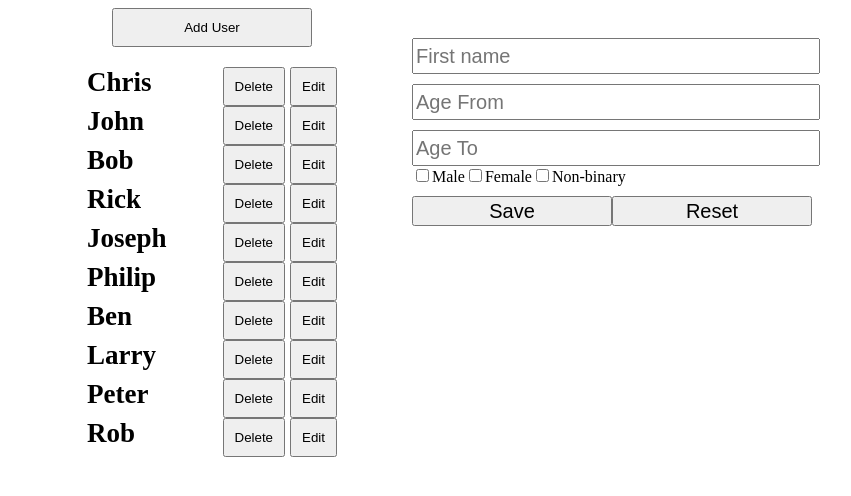
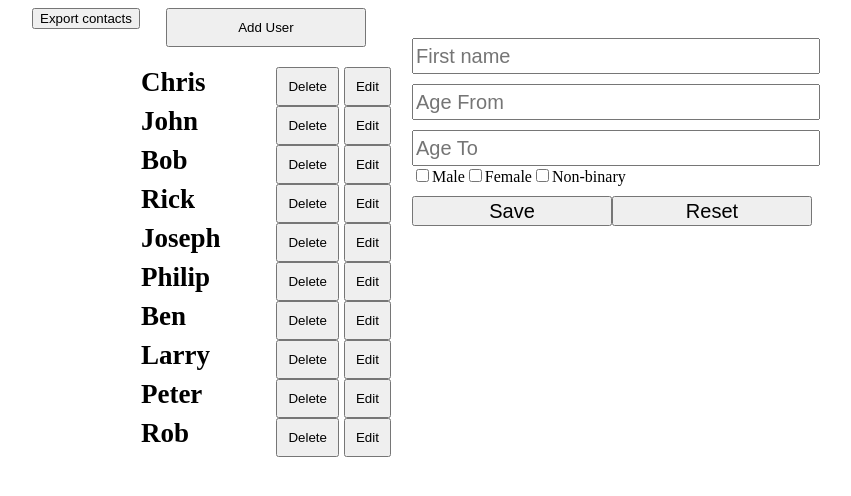
Before and after one commit to SergeyOdnosteblets/test-task-ts, a React (Create React App) app: page / in a window 1280 px wide. Shown: the top 496 px of the page, without its empty margins (208-1059 px from the left). Built offline with nearby package versions, Linux system fonts and the light colour scheme; no server answers.

Commit message:
add import contacts

```diff
--- a/package.json
+++ b/package.json
@@ -9,10 +9,12 @@
     "@types/jest": "^27.5.2",
     "@types/node": "^16.11.56",
     "@types/react": "^18.0.18",
+    "@types/react-csv": "^1.1.3",
     "@types/react-dom": "^18.0.6",
     "axios": "^0.27.2",
     "node-sass": "^7.0.1",
     "react": "^18.2.0",
+    "react-csv": "^2.2.2",
     "react-dom": "^18.2.0",
     "react-hook-form": "^7.35.0",
     "react-router-dom": "^6.3.0",
--- a/src/pages/ListContainer/ListContainer.tsx
+++ b/src/pages/ListContainer/ListContainer.tsx
@@ -1,4 +1,5 @@
 import React, { useState } from 'react';
+import { CSVLink } from 'react-csv';
 import { List } from '../../components/List/List';
 import { UserModal } from '../../components/UserModal/UserModal';
 import { ListTypes } from '../../types/ListTypes';
@@ -38,6 +39,39 @@ export const ListContainer: React.FC<ListTypes> = ({ list, setList }) => {
     setFilteredUsers(filtered);
   };
 
+  const headers = [
+    {
+      label: 'id',
+      key: 'id',
+    },
+    {
+      label: 'firstName',
+      key: 'firstName',
+    },
+    {
+      label: 'lastName',
+      key: 'lastName',
+    },
+    {
+      label: 'Age',
+      key: 'age',
+    },
+    {
+      label: 'country',
+      key: 'country',
+    },
+    {
+      label: 'gender',
+      key: 'gender',
+    },
+  ];
+
+  const csvLink = {
+    filename: 'file.csv',
+    headers: headers,
+    data: firlteredUsers,
+  };
+
   return (
     <div className={styles.main} data-testid="all-user-id">
       <div className={styles.filter}></div>
@@ -57,6 +91,11 @@ export const ListContainer: React.FC<ListTypes> = ({ list, setList }) => {
           />
         )}
       </div>
+      <div>
+        <CSVLink {...csvLink}>
+          <button>Export contacts</button>
+        </CSVLink>
+      </div>
     </div>
   );
 };
--- a/src/types/UserListItemProps.ts
+++ b/src/types/UserListItemProps.ts
@@ -3,5 +3,5 @@ import { UserInfo } from "./UserInfo";
 export interface UserListItemProps {
     removeUser: (userObj: UserInfo) => void
     handleEdit: (userObj: UserInfo) => void
-    firlteredUsers: UserInfo[]
+    firlteredUsers: any
 }
```
Also changed, not shown: 1 other file (tests, documents, lock files or other folders).
